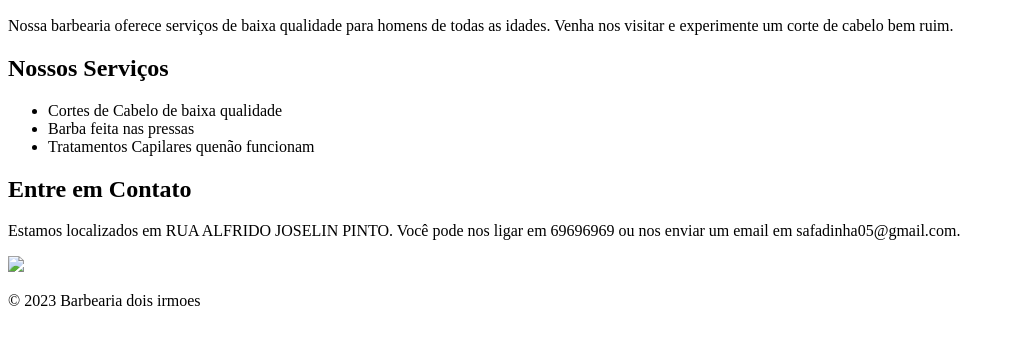
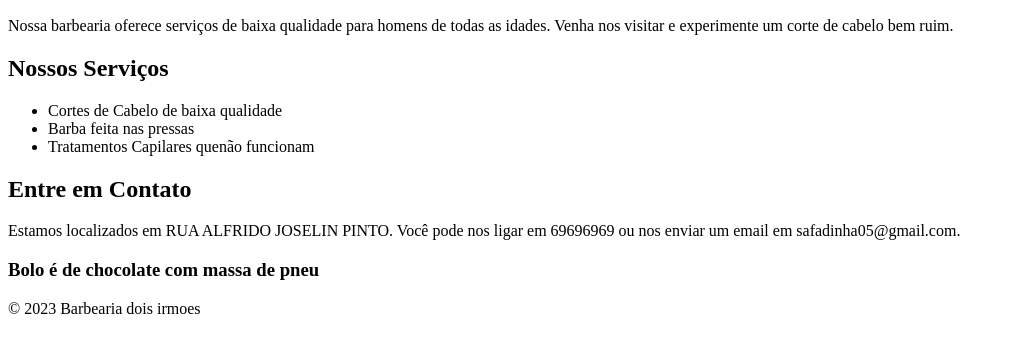
Before and after one commit to Thiago-Kazial/ehiyhiyhiphui, a plain HTML site: page index.html in a window 1280 px wide. Shown: the part 110-462 px from the top of the page, without its empty margins (0-1015 px from the left). Drawn offline with Linux system fonts and the light colour scheme.

Commit message:
Update index.html

```diff
--- a/index.html
+++ b/index.html
@@ -31,7 +31,8 @@
         <h2>Entre em Contato</h2>
         <p>Estamos localizados em RUA ALFRIDO JOSELIN PINTO. Você pode nos ligar em 69696969 ou nos enviar um email em safadinha05@gmail.com.</p>
     </section>
-<img class="banner" src="banner.jpg">
+<section id="Bolo de gratis">
+    <h3> Bolo é de chocolate com massa de pneu</h3>
     <footer>
         <p>&copy; 2023 Barbearia dois irmoes</p>
     </footer>
```
